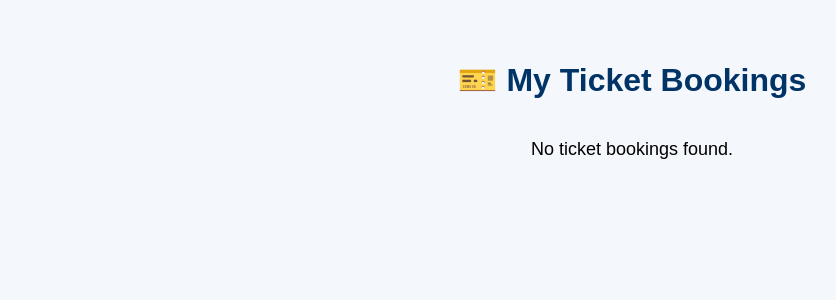
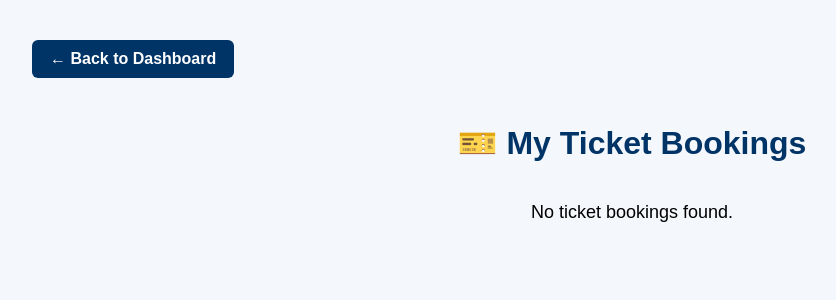
Before and after one commit to devanandadevus2004-alt/Smart-Railway-Assistance-System, a Django app: template templates/ticket_booking/my_ticket_bookings.html in a window 1280 px wide. Shown: the top 300 px of the page, without its empty margins (8-844 px from the left). Run offline with Django 4.2, Linux system fonts and the light colour scheme; the template is opened without the code that fills it, so the values that code supplies are empty.

Commit message:
Added dashboard navigation on ticket bookings viewing page

```diff
--- a/templates/ticket_booking/my_ticket_bookings.html
+++ b/templates/ticket_booking/my_ticket_bookings.html
@@ -10,6 +10,22 @@
             background:#f4f7fb;
             margin:0;
             padding:40px;
+        }
+
+        /* Dashboard Navigation */
+        .dashboard-btn{
+            display:inline-block;
+            background:#003366;
+            color:white;
+            text-decoration:none;
+            padding:10px 18px;
+            border-radius:6px;
+            font-weight:bold;
+            margin-bottom:25px;
+        }
+
+        .dashboard-btn:hover{
+            background:#0052cc;
         }
 
         h1{
@@ -90,6 +106,11 @@
 
 <body>
 
+<!-- Back to Dashboard -->
+<a href="javascript:history.back()" class="dashboard-btn">
+    ← Back to Dashboard
+</a>
+
 <h1>🎫 My Ticket Bookings</h1>
 
 {% if bookings %}
```
